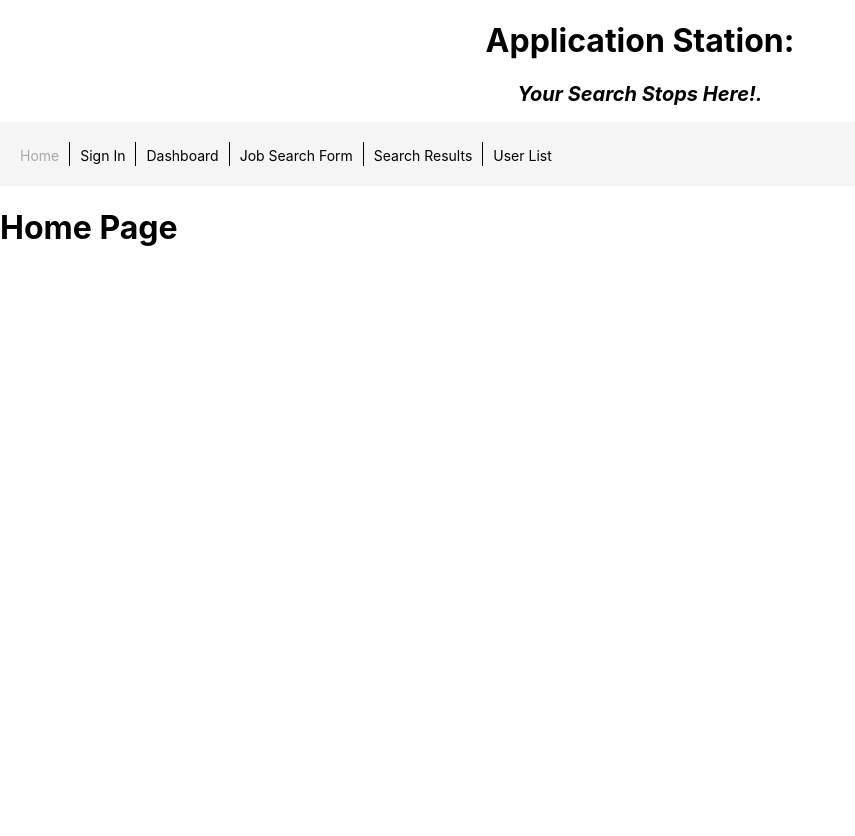
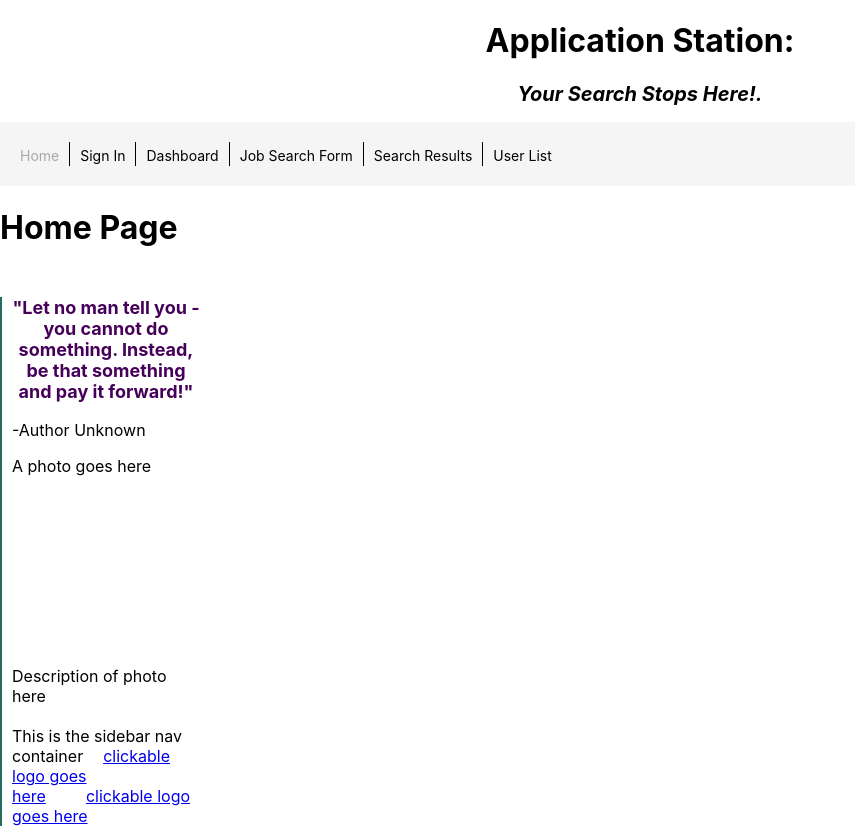
Before and after one commit to FreeMonkey19/application-station, a React (Create React App) app: page /#/ in a window 1280 px wide. Shown: the whole page, without its empty margins (0-855 px from the left). Before the commit the page ends 800 px from the top, so only its background shows below. Built offline with nearby package versions, Linux system fonts and the light colour scheme.

Commit message:
create sidebar with css and temporarily render it on home page

```diff
--- a/src/App.js
+++ b/src/App.js
@@ -1,9 +1,10 @@
 import React, { Component } from "react";
 import "./App.css";
 import Header from "./Header";
+import Sidebar from "./Sidebar";
 // import User from "./components/User";
 // import SearchParams from "./components/SearchParams"
-import { HashRouter as Router, Switch, Route, Link } from "react-router-dom";
+import { HashRouter as Router, Switch, Route } from "react-router-dom";
 
 class App extends Component {
   constructor(props) {
@@ -19,6 +20,7 @@ class App extends Component {
             <Route exact path="/">
               <div className="main-logo">
                 <h1>Home Page</h1>
+                <Sidebar />
               </div>
             </Route>
             <Route path="/sign_in">
--- /dev/null
+++ b/src/Sidebar.css
@@ -0,0 +1,42 @@
+.sidebar-container {
+    margin-top: 50px;
+  }
+  .sidebar-wrapper {
+    border-left: rgb(36, 108, 96) solid 2px;
+    padding-left: 10px;
+  }
+  .sidebar-quote {
+    text-align: center;
+    font-weight: bold;
+    font-size: 18px;
+    color: rgb(71, 0, 89);
+  }
+  .sidebar-nav-container {
+    margin-top: 20px;
+  }
+  .sidebar-nav {
+    margin-top: 10px;
+    margin-bottom: 10px;
+    text-align: center;
+  }
+  .sidebar-a-link {
+    padding: 10px;
+    margin: 10px;
+  }
+
+  .sidebar-pics-container {
+    display: none;
+  }
+  .sidebar-pic {
+    height: 210px;
+  }
+
+  @media (min-width: 600px) {
+    .sidebar-container {
+      width: 200px;
+    }
+
+    .sidebar-pics-container {
+      display: unset;
+    }
+  }
--- /dev/null
+++ b/src/Sidebar.js
@@ -0,0 +1,51 @@
+import React, { Component } from "react";
+import "./Sidebar.css";
+
+
+export class Sidebar extends Component {
+  render() {
+    return (
+      <div className="sidebar-container">
+        <div className="sidebar-wrapper">
+          <div className="sidebar-quote-container">
+            <p className="sidebar-quote">
+              "Let no man tell you - you cannot do something. Instead, be that something and pay it forward!"
+            </p>
+            <p className="quote-author">-Author Unknown</p>
+          </div>
+
+          <div className="sidebar-pics-container">
+            <div className="sidebar-pic">
+                A photo goes here
+            </div>{" "}
+            <span className="photo-description">
+              Description of photo here
+            </span>
+          </div>
+          <div className="sidebar-nav-container">
+              This is the sidebar nav container
+             <a
+              className="sidebar-a-link"
+              href="https://www.monster.com"
+              target="_blank"
+              rel="noopener noreferrer"
+            >
+                clickable logo goes here
+             </a>
+
+            <a
+              className="sidebar-a-link"
+              href="https://www.buildseattle.com"
+              target="_blank"
+              rel="noopener noreferrer"
+            >
+                clickable logo goes here
+            </a>
+          </div>
+        </div>
+      </div>
+    );
+  }
+}
+
+export default Sidebar;
```
